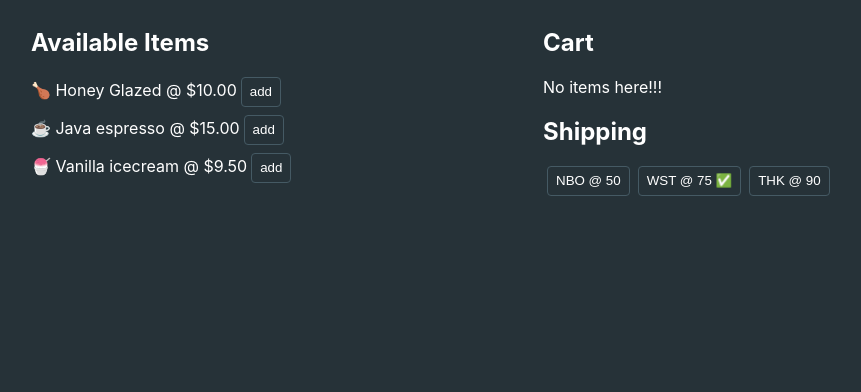
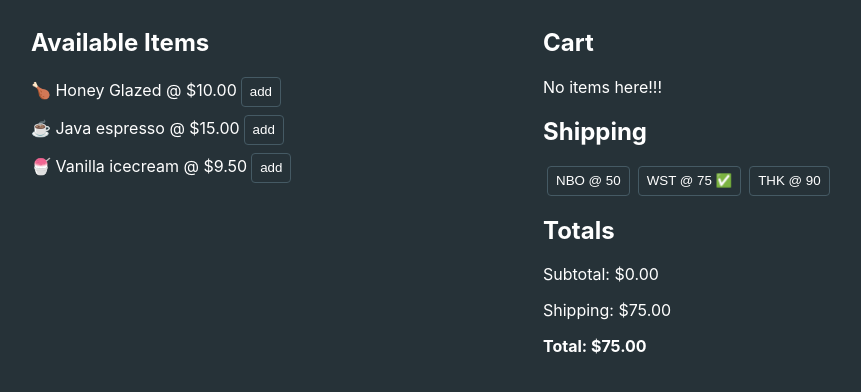
Before and after one commit to kharioki/Recoil-Cart, a React (Create React App) app: page / in a window 1280 px wide. Shown: the top 392 px of the page, without its empty margins (97-958 px from the left). Built offline with nearby package versions, Linux system fonts and the light colour scheme.

Commit message:
using selector to calculate totals

```diff
--- a/src/App.js
+++ b/src/App.js
@@ -74,6 +74,7 @@ function Cart() {
       <h2>Cart</h2>
       <CartItems />
       <Shipping />
+      <Totals />
     </div>
   );
 }
@@ -111,4 +112,38 @@ function Shipping() {
   );
 }
 
+const totalsState = selector({
+  key: 'totalsState',
+  get: ({ get }) => {
+    const cart = get(cartState);
+    const shipping = get(shippingState);
+
+    const subtotal = Object
+      .entries(cart)
+      .reduce((acc, [id, quantity]) => {
+        return acc + (inventory[id].price * quantity)
+      }, 0)
+    const shippingTotal = destinations[shipping];
+
+    return {
+      subtotal,
+      shipping: shippingTotal,
+      total: subtotal + shippingTotal
+    }
+  }
+});
+
+function Totals() {
+  const totals = useRecoilValue(totalsState);
+
+  return (
+    <div>
+      <h2>Totals</h2>
+      <p>Subtotal: ${totals.subtotal.toFixed(2)}</p>
+      <p>Shipping: ${totals.shipping.toFixed(2)}</p>
+      <p><strong>Total: ${totals.total.toFixed(2)}</strong></p>
+    </div>
+  );
+}
+
 export default App;
```
